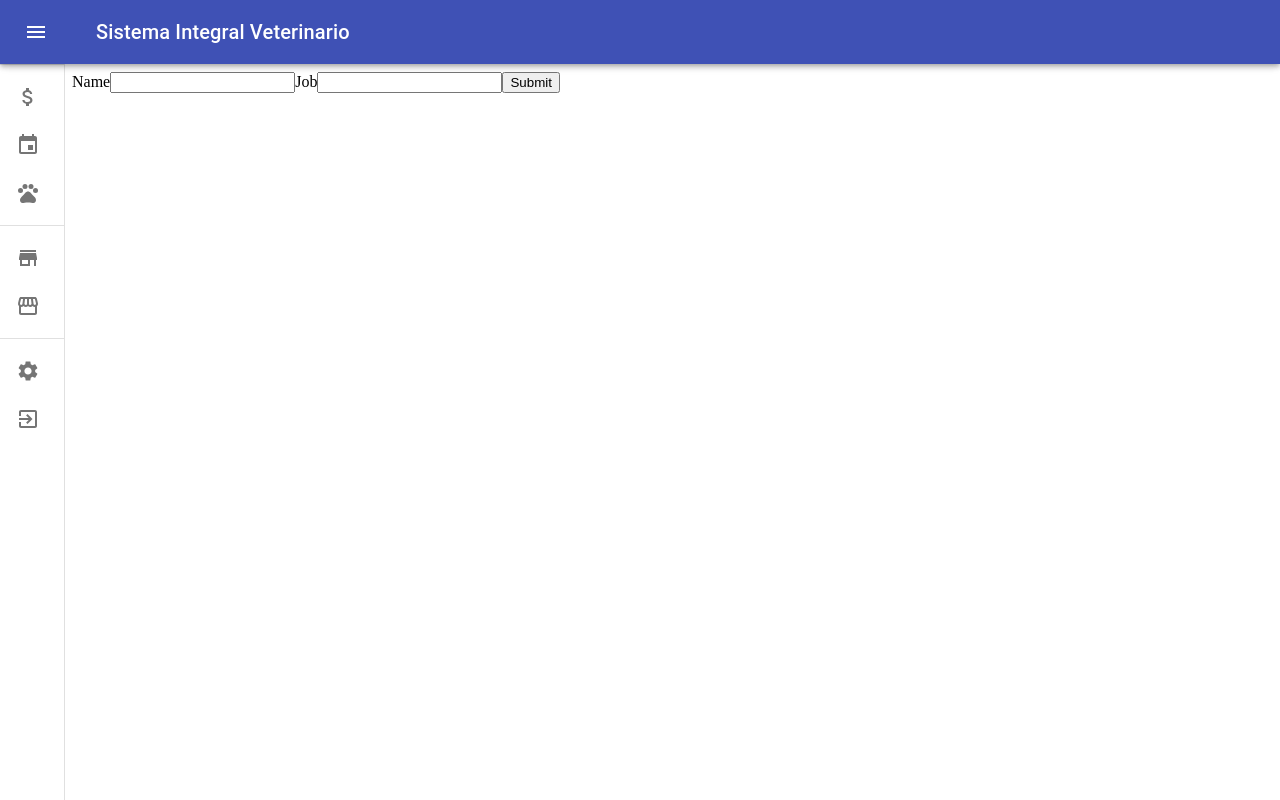
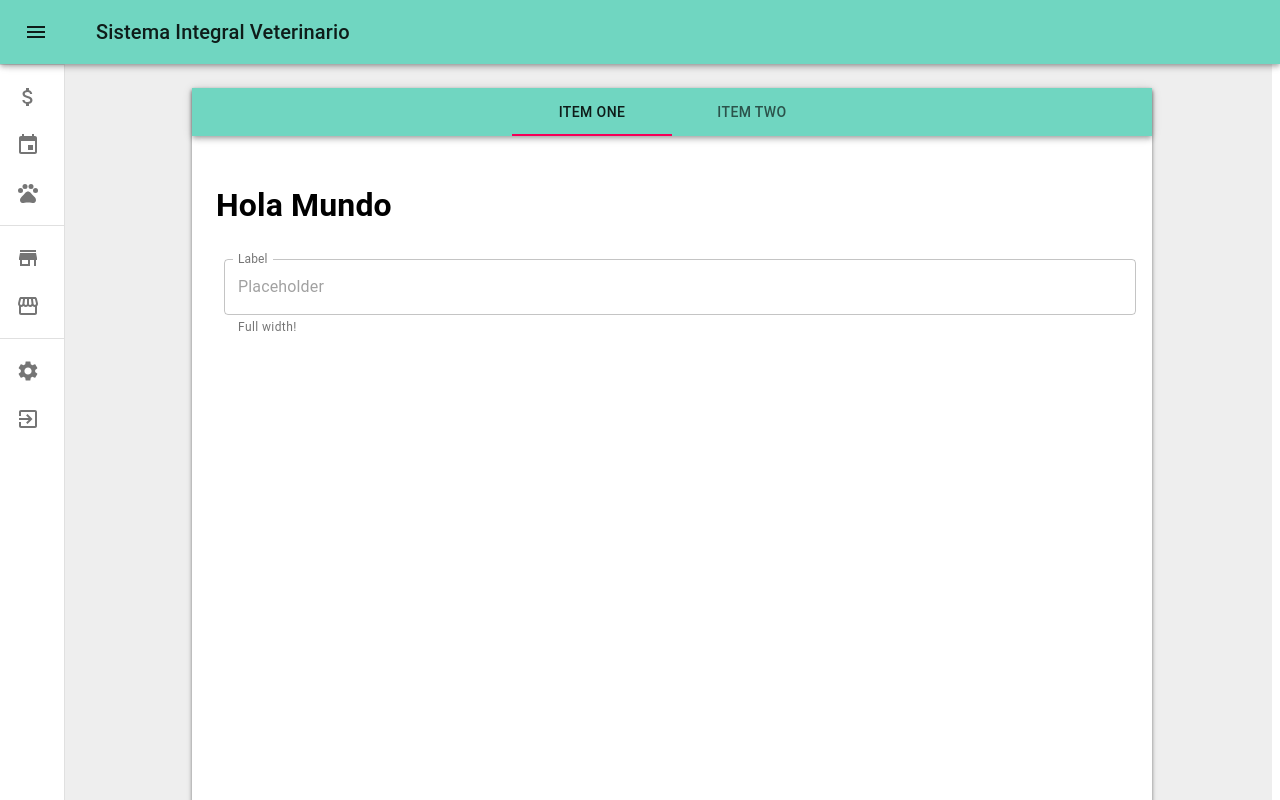
Before and after one commit to MarcoAntonioAS17/Sistema_Veterinaria_FE, a React (Create React App) app: page / in a window 1280 px wide. Shown: the top 800 px of the page. Built offline with nearby package versions, Linux system fonts and the light colour scheme.

Commit message:
AppBar para altas y mostrar los datos

```diff
--- /dev/null
+++ b/src/AppBar.js
@@ -0,0 +1,89 @@
+import React from 'react';
+import PropTypes from 'prop-types';
+import {
+    AppBar,
+    Tabs,
+    Tab,
+    Typography,
+    Box,
+    Grid,
+    TextField
+}from '@material-ui/core'
+
+function TabPanel(props) {
+  const { children, value, index, ...other } = props;
+
+  return (
+    <div
+      role="tabpanel"
+      hidden={value !== index}
+      id={`simple-tabpanel-${index}`}
+      aria-labelledby={`simple-tab-${index}`}
+      {...other}
+    >
+      {value === index && (
+        <Box p={3}>
+          <Typography>{children}</Typography>
+        </Box>
+      )}
+    </div>
+  );
+}
+
+TabPanel.propTypes = {
+  children: PropTypes.node,
+  index: PropTypes.any.isRequired,
+  value: PropTypes.any.isRequired,
+};
+
+function a11yProps(index) {
+  return {
+    id: `simple-tab-${index}`,
+    'aria-controls': `simple-tabpanel-${index}`,
+  };
+}
+
+export default function SimpleTabs() {
+
+  const [value, setValue] = React.useState(0);
+
+  const handleChange = (event, newValue) => {
+    setValue(newValue);
+  };
+
+  return (
+    <Grid lg={12}>
+      <AppBar position="static">
+        <Tabs
+            value={value}
+            onChange={handleChange}
+            aria-label="simple tabs example"
+            centered>
+          <Tab label="Item One" {...a11yProps(0)} />
+          <Tab label="Item Two" {...a11yProps(1)} />
+
+        </Tabs>
+      </AppBar>
+      <TabPanel value={value} index={0}>
+        <h1>Hola Mundo</h1>
+        <TextField
+          id="outlined-full-width"
+          label="Label"
+          style={{ margin: 8 }}
+          placeholder="Placeholder"
+          helperText="Full width!"
+          fullWidth
+          margin="normal"
+          InputLabelProps={{
+            shrink: true,
+          }}
+          variant="outlined"
+        />
+      </TabPanel>
+      <TabPanel value={value} index={1}>
+        <h1>Hola React</h1>
+      </TabPanel>
+
+    </Grid>
+  );
+}
--- a/src/Demo.js
+++ b/src/Demo.js
@@ -1,12 +1,17 @@
 import React from 'react';
 import { makeStyles } from '@material-ui/core/styles';
-import Form from './Form_Clientes';
+import SimpleTabs from './AppBar';
 import NavBar from './NavBar';
 import MenuDrawer from './MenuDrawer';
+import {ThemeProvider} from '@material-ui/core/styles'
+import theme from './Tema'
+import { Box } from '@material-ui/core';
+
 
 const useStyles = makeStyles((theme) => ({
     root: {
         display: 'flex',
+        backgroundColor: "#eeeeee"
     },
     toolbar: {
         display: 'flex',
@@ -17,8 +22,11 @@ const useStyles = makeStyles((theme) => ({
         ...theme.mixins.toolbar,
     },
     content: {
-        flexGrow: 1,
-        padding: theme.spacing(3),
+        WebkitBoxShadow: "0px 2px 4px rgba(0,0,0,.5)",
+        width: '80%',
+        height: "1800px",
+        backgroundColor: "#fff",
+        marginBottom: "1rem",
     },
 }));
 
@@ -33,13 +41,21 @@ export default function MiniDrawer() {
 
   return (
     <div className={classes.root}>
+        <ThemeProvider theme={theme}>
         <NavBar handleDrawer = {handleDrawer}/>
         <MenuDrawer
             open={open}/>
-        <main >
+        <main style={{ width: '100%' }} >
             <div className={classes.toolbar} />
-            <Form className={classes.content}/>
+            <Box
+                className={classes.content}
+                mx="auto"
+                mt="1rem"
+            >
+                <SimpleTabs/>
+            </Box>
         </main>
+        </ThemeProvider>
     </div>
   );
 }
--- /dev/null
+++ b/src/Tema.js
@@ -0,0 +1,11 @@
+import { createMuiTheme } from '@material-ui/core/styles'
+
+const theme = createMuiTheme({
+    palette: {
+        primary:{
+            main: '#70d6c1'
+        }
+    }
+})
+
+export default theme;
```
Also changed, not shown: 1 other file (tests, documents, lock files or other folders).
